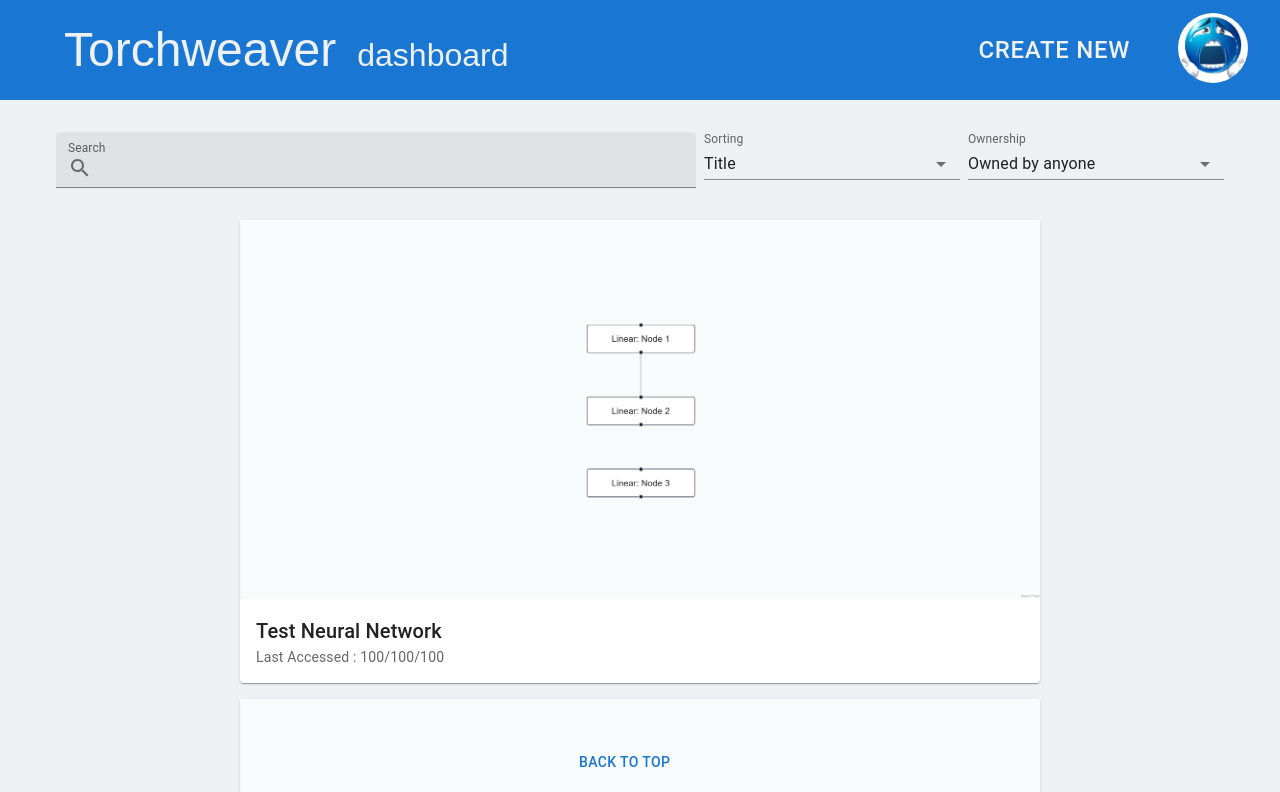
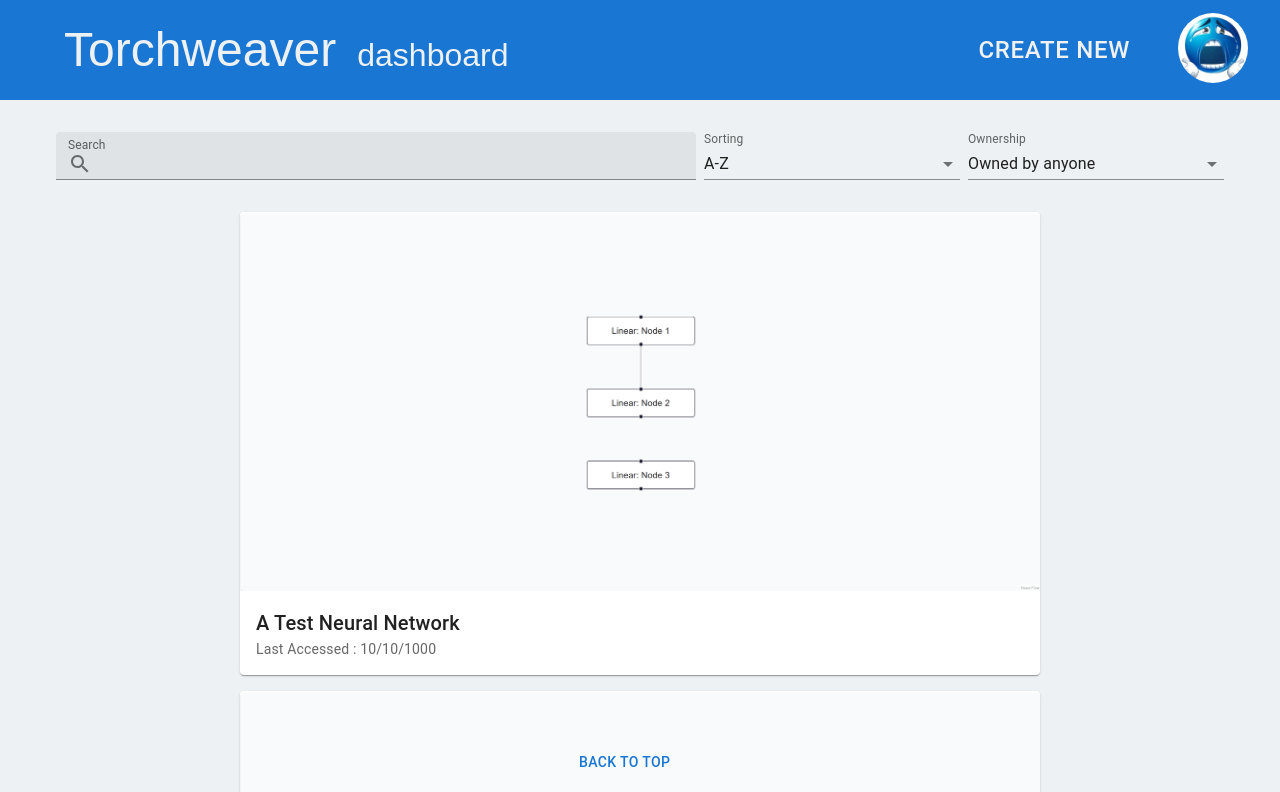
Before and after one commit to smalldonkus/TorchWeaver, a Next.js app in the folder frontend/: page /dashboard in a window 1280 px wide. Shown: the top 792 px of the page. Built offline with nearby package versions, Linux system fonts and the light colour scheme; some icons are missing.

Commit message:
mostly completed dashboard, missing functionality to do with creation and deletion

```diff
--- /dev/null
+++ b/frontend/src/app/dashboard/components/DeleteButton.tsx
@@ -0,0 +1,59 @@
+"use client";
+
+import { Box, IconButton } from "@mui/material";
+import DeleteIcon from '@mui/icons-material/Delete';
+import * as React from 'react';
+import DialogTitle from '@mui/material/DialogTitle';
+import Dialog from '@mui/material/Dialog';
+import Button from '@mui/material/Button';
+
+export interface PopupProps {
+  open: boolean;
+  onClose: () => void;
+}
+
+function Popup(props: PopupProps) {
+  const { onClose, open } = props;
+
+  const handleClose = () => { //Close popup when user clicks off window
+    onClose();
+  };
+
+  const handleListItemClick = () => { //Close popup when user clicks either button
+    onClose();
+  };
+
+  return ( //Popup dialogue
+    <Dialog onClose={handleClose} open={open}>
+      <DialogTitle>Are you sure you want to delete this neural network?</DialogTitle>
+      <Box sx={{display: "flex", flexWrap: "wrap", justifyContent:"space-between", p: 4}}>
+        <Button onClick={() => handleListItemClick()}>No</Button>
+        <Button onClick={() => handleListItemClick()}>Yes</Button>
+      </Box>
+    </Dialog>
+  );
+}
+
+export default function DeleteButton() {
+  const [open, setOpen] = React.useState(false);
+
+  const handleClickOpen = () => {
+    setOpen(true);
+  };
+
+  const handleClose = () => {
+    setOpen(false);
+  };
+
+  return (
+    <>
+        <IconButton onClick={handleClickOpen}>
+            <DeleteIcon />
+            </IconButton>
+            <Popup
+                open={open}
+                onClose={handleClose}
+            />
+    </>
+  );
+}
--- /dev/null
+++ b/frontend/src/app/dashboard/components/NeuralNetworks.ts
@@ -0,0 +1,31 @@
+export type NeuralNetworkInfo = {
+  title: string;
+  lastAccessed: string;
+  image: string;
+};
+
+let NeuralNetworks: NeuralNetworkInfo[] = [
+    { title: "A Test Neural Network", lastAccessed: "10/10/1000", image: "/testnetwork.png" },
+    { title: "B Test Neural Network", lastAccessed: "20/20/2000", image: "/testnetwork.png" },
+    { title: "C Test Neural Network", lastAccessed: "30/30/3000", image: "/testnetwork.png" },
+];
+
+let VisibleNetworks: NeuralNetworkInfo[];
+
+export const getNeuralNetworks = () => NeuralNetworks;
+
+export const setNeuralNetworks = (NewNeuralNetworks: NeuralNetworkInfo[]) => {
+  NeuralNetworks = NewNeuralNetworks;
+};
+
+export const setVisibleNetworks = (NewVisibleNetworks: NeuralNetworkInfo[]) => {
+  VisibleNetworks = NewVisibleNetworks;
+};
+
+export const createNeuralNetwork = () => {
+  //TODO: Write function to add to neuralnetworks
+};
+
+export const deleteNeuralNetwork = (NeuralNetwork: NeuralNetworkInfo) => { //TODO:CHECK THIS TYPE
+  //TODO: write function to remove from neuralnetworks
+};
--- /dev/null
+++ b/frontend/src/app/dashboard/components/Ownership.tsx
@@ -0,0 +1,28 @@
+"use client";
+import FormControl from '@mui/material/FormControl';
+import InputLabel from '@mui/material/InputLabel';
+import Select, { SelectChangeEvent } from "@mui/material/Select";
+import MenuItem from '@mui/material/MenuItem';
+import * as React from 'react';
+
+export const OwnershipBar = () => {
+    const [Ownership, setOwner] = React.useState("OwnedByAnyone");
+
+    const handleChange = (event: SelectChangeEvent) => {
+        const owner = event.target.value;
+        setOwner(owner);
+    };
+
+    return (
+        <FormControl variant="standard" sx={{minWidth: "20vw"}}>
+            <InputLabel variant="standard">Ownership</InputLabel>
+            <Select
+            onChange={handleChange}
+            value={Ownership}>
+                <MenuItem value="OwnedByAnyone">Owned by anyone</MenuItem>
+                <MenuItem value="OwnedByMe">Owned by me </MenuItem>
+                <MenuItem value="NotOwnedByMe">Not owned by me</MenuItem>
+            </Select>
+        </FormControl>
+    )
+}
--- /dev/null
+++ b/frontend/src/app/dashboard/components/SearchBar.tsx
@@ -0,0 +1,30 @@
+"use client";
+
+import * as React from 'react';
+import TextField from '@mui/material/TextField';
+import InputAdornment from '@mui/material/InputAdornment';
+import { Search } from '@mui/icons-material';
+import { NeuralNetworkInfo } from './NeuralNetworks';
+
+export const SearchBar = ({stateChanger}) => {
+    const handleChange = (event: React.ChangeEvent<HTMLInputElement>) => {
+        stateChanger(event.target.value); //sends input back to parent
+    };
+
+    return (
+        <TextField id="searchBar" label="Search" variant="filled" sx={{minWidth: "50vw"}} size="small"
+                slotProps={{
+                input: {
+                startAdornment: (
+                <InputAdornment position="start">
+                    <Search/>
+                </InputAdornment> //Search bar with icon
+                )}
+        }} onChange={handleChange}/>
+    )
+}
+
+export function searchFilter(input: string, NeuralNetworks: NeuralNetworkInfo[]): NeuralNetworkInfo[] {
+    const copy = NeuralNetworks; // must create copy to not destroy master
+    return copy.filter((nn :NeuralNetworkInfo) => nn.title.toLowerCase().includes(input.toLowerCase()))
+}
--- /dev/null
+++ b/frontend/src/app/dashboard/components/Sorting.tsx
@@ -0,0 +1,65 @@
+"use client";
+import FormControl from '@mui/material/FormControl';
+import InputLabel from '@mui/material/InputLabel';
+import Select, { SelectChangeEvent } from "@mui/material/Select";
+import MenuItem from '@mui/material/MenuItem';
+import * as React from 'react';
+import { NeuralNetworkInfo } from './NeuralNetworks';
+
+export const SortingBar = ({stateChanger}) => {
+    const [sorting, setSort] = React.useState("Alphabetical");
+
+    const handleChange = (event: SelectChangeEvent) => {
+        const sortType = event.target.value
+        setSort(sortType); //Sets the sorting to the new sort to appear on screen
+        stateChanger(sortType); //sends input back to parent
+    };
+
+    return (
+        <FormControl variant="standard" sx={{minWidth: "20vw"}}>
+            <InputLabel variant="standard">Sorting</InputLabel>
+            <Select
+            onChange={handleChange}
+            value={sorting}>
+                <MenuItem value="Alphabetical">A-Z</MenuItem>
+                <MenuItem value="AlphabeticalR">Z-A</MenuItem>
+                <MenuItem value="Oldest">First Modified</MenuItem>
+                <MenuItem value="Newest">Last Modified</MenuItem>
+                <MenuItem value="OldestByMe">First Modified by me</MenuItem>
+                <MenuItem value="NewestByMe">Last Modified by me</MenuItem>
+            </Select>
+        </FormControl>
+    )
+}
+
+export function NewSort(sortType: string, NeuralNetworks: NeuralNetworkInfo[]): NeuralNetworkInfo[] { //Updates neural networks array to correct sorting
+    if(sortType === "Alphabetical") {
+        return NeuralNetworks.toSorted((a, b) => a.title.localeCompare(b.title));
+    }
+    if(sortType === "AlphabeticalR") {
+        return NeuralNetworks.toSorted((a, b) => b.title.localeCompare(a.title));
+    }
+    if(sortType === "Oldest") {
+        return NeuralNetworks.toSorted((a, b) => {
+        const [dayA, monthA, yearA] = a.lastAccessed.split('/').map(Number);
+        const [dayB, monthB, yearB] = b.lastAccessed.split('/').map(Number);
+
+        const dateNumA = yearA * 10000 + monthA * 100 + dayA;
+        const dateNumB = yearB * 10000 + monthB * 100 + dayB;
+
+        return dateNumA - dateNumB;
+        });
+    }
+    if(sortType === "Newest") {
+        return NeuralNetworks.toSorted((a, b) => {
+        const [dayA, monthA, yearA] = a.lastAccessed.split('/').map(Number);
+        const [dayB, monthB, yearB] = b.lastAccessed.split('/').map(Number);
+
+        const dateNumA = yearA * 10000 + monthA * 100 + dayA;
+        const dateNumB = yearB * 10000 + monthB * 100 + dayB;
+
+        return dateNumB - dateNumA;
+    });
+    }
+    return NeuralNetworks;
+}
--- a/frontend/src/app/dashboard/components/dashboardBody.tsx
+++ b/frontend/src/app/dashboard/components/dashboardBody.tsx
@@ -1,3 +1,5 @@
+"use client";
+
 import * as React from 'react';
 import { Box, Container } from "@mui/material"
 import Card from '@mui/material/Card';
@@ -5,85 +7,64 @@ import CardContent from '@mui/material/CardContent';
 import Typography from '@mui/material/Typography';
 import CardActions from '@mui/material/CardActions';
 import CardMedia from '@mui/material/CardMedia';
-import IconButton from '@mui/material/IconButton';
-import FavoriteIcon from '@mui/icons-material/Favorite';
-import TextField from '@mui/material/TextField';
-import FormControl from '@mui/material/FormControl';
-import NativeSelect from '@mui/material/NativeSelect';
-import InputLabel from '@mui/material/InputLabel';
-import InputAdornment from '@mui/material/InputAdornment';
 import { BackToTopButton } from "./BackToTopButton";
 import { FavouriteButton } from './FavouriteButton';
-
-import Link from "next/link"
-import { Search } from '@mui/icons-material';
-
-const cards = [
-  { title: "Test Neural Network", lastAccessed: "100/100/100", image: "/testnetwork.png" },
-  { title: "Test Neural Network", lastAccessed: "100/100/100", image: "/testnetwork.png" },
-  { title: "Test Neural Network", lastAccessed: "100/100/100", image: "/testnetwork.png" },
-];
+import { NewSort, SortingBar } from './Sorting';
+import { OwnershipBar } from './Ownership';
+import { SearchBar, searchFilter } from './SearchBar';
+import { NeuralNetworkInfo } from './NeuralNetworks';
+import { getNeuralNetworks } from './NeuralNetworks';
+import CardActionArea from '@mui/material/CardActionArea';
+import ClearIcon from '@mui/icons-material/Clear';
+import DeleteButton from './DeleteButton';
 
 export default function dashboardBody() {
+    const [NeuralNetworks, setNeuralNetworks] = React.useState<NeuralNetworkInfo[]>(getNeuralNetworks()); // do not use setNeuralNetworks as that is the master
+    const [visibleNetworks, setVisibleNetworks] = React.useState<NeuralNetworkInfo[]>(NeuralNetworks);  //copy of neuralnetworks that gets decimated
+
+    const handleSortChange = (sortType: string) => {
+        setVisibleNetworks(NewSort(sortType, getNeuralNetworks())); //Passes full neural network array to newSort
+    };
+
+    const handleSearch = (input: string) => {
+        setVisibleNetworks(searchFilter(input, getNeuralNetworks())); //Passes full neural network array to searchFilter
+    };
 
     return (
         <Container sx={{ bgcolor: "#EDF1F3", minHeight: "100vh", minWidth: "100vw"}}>
             <>
                 {/* NavBar */}
                 <Box sx={{ display: "flex", flexWrap: "wrap", p: 4, justifyContent:"space-between"}}>
-                    <TextField id="SearchBar" label="Search" variant="filled" sx={{minWidth: "50vw"}} slotProps={{
-                        input: {
-                        startAdornment: (
-                        <InputAdornment position="start">
-                            <Search />
-                        </InputAdornment> //Search bar with icon
-                        ),
-                    },
-                }}/>
-                    <FormControl variant="filled" sx={{minWidth: "20vw"}}>
-                        <InputLabel variant="standard">Sorting</InputLabel>
-                        <NativeSelect defaultValue="Title">
-                            <option>Title</option>
-                            <option>Oldest Accessed</option>
-                            <option>Newest Accessed</option>
-                            <option>Oldest Accessed by me</option>
-                            <option>Newest Accessed by me</option>
-                        </NativeSelect>
-                    </FormControl>
-                    {/* Ownership dropdown */}
-
-                    <FormControl variant="filled" sx={{minWidth: "20vw"}}>
-                        <InputLabel variant="standard">Ownership</InputLabel>
-                        <NativeSelect defaultValue="Owned By anyone">
-                            <option>Owned by anyone</option>
-                            <option>Owned by me </option>
-                            <option>Not owned by me</option>
-                        </NativeSelect>
-                    </FormControl>
-                    {/* Sorting dropdown */}
+                    <SearchBar stateChanger={handleSearch}/>
+                    {/* passes handlestatechange to child so it can re-render parent (this) */}
+                    <SortingBar stateChanger={handleSortChange}/>
+                    {/* TODO: same thing as sorting bar */}
+                    <OwnershipBar/>
                 </Box>
 
                 {/* Neural Network, adds them in in the order of cards array*/}
                 <Box sx={{ display: "flex", flexWrap: "wrap", gap: 2, justifyContent: "center" }}>
-                    {cards.map((card ,index) => (
+                    {visibleNetworks.map((NeuralNetwork ,index) => (
                         <Card key={index} sx={{ maxWidth: 800 }}>
+                            <CardActionArea>
                                 <CardMedia
                                     component="img"
                                     height="194"
-                                image={card.image}
-                                alt={card.title}
+                                    image={NeuralNetwork.image}
+                                    alt={NeuralNetwork.title}
                                 />
-
+                            </CardActionArea>
                                 {/* Align heart and words */}
                                 <Box sx={{display: "flex", justifyContent: "space-between"}}>
                                         <CardContent>
-                                    <Typography variant="h6" sx={{ color: 'text' , flexGrow: 1}}>{card.title}</Typography>
+                                            <Typography variant="h6" sx={{ color: 'text' , flexGrow: 1}}>{NeuralNetwork.title}</Typography>
                                             <Typography variant="body2" sx={{ color: 'text.secondary', flexGrow: 1}}>
-                                        Last Accessed : {card.lastAccessed}
+                                                Last Accessed : {NeuralNetwork.lastAccessed}
                                             </Typography>
                                         </CardContent>
                                         <CardActions>
                                             <FavouriteButton/>
+                                            <DeleteButton/>
                                         </CardActions>
                                 </Box>
                         </Card>
```
Also changed, not shown: frontend/src/app/dashboard/components/FavouriteButton.tsx (indentation only). Lines whose indentation alone changed are shown as unchanged.
